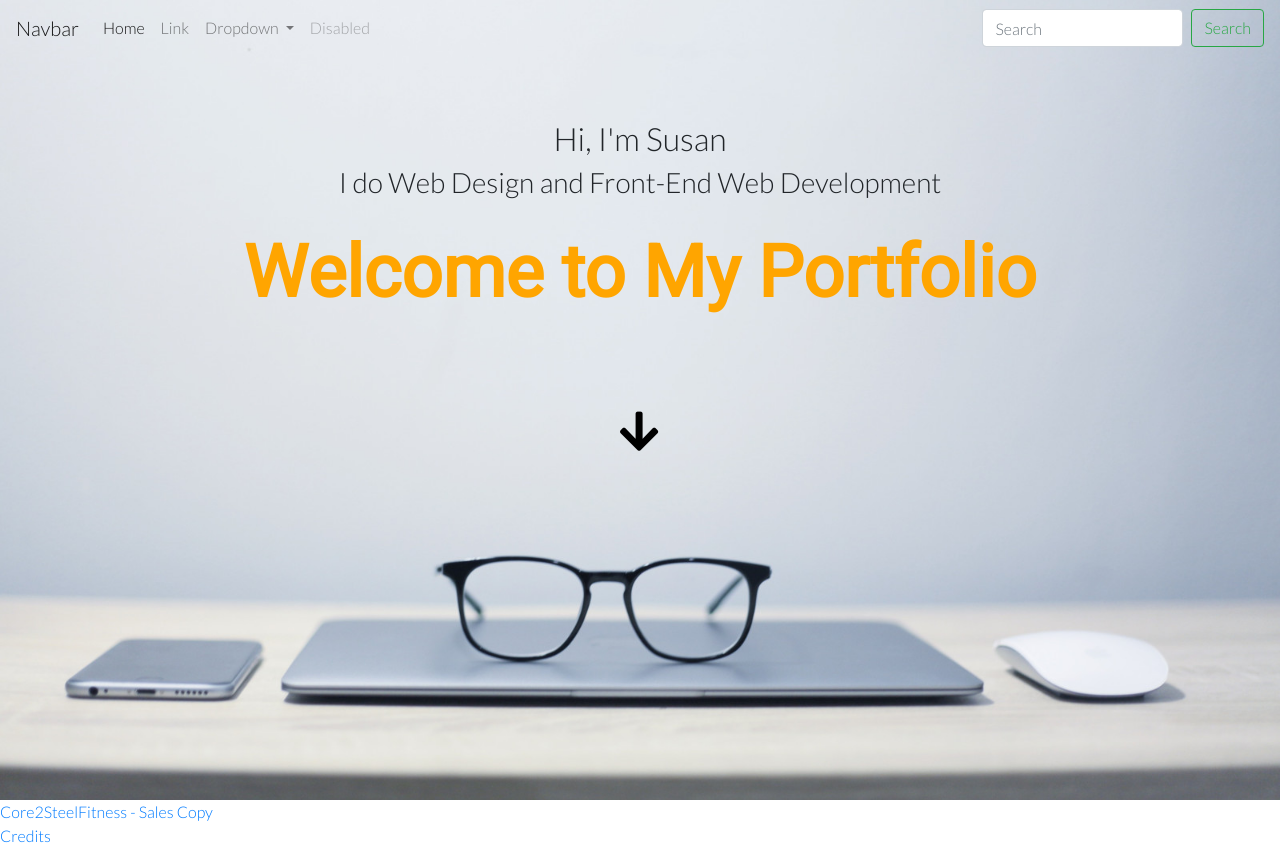
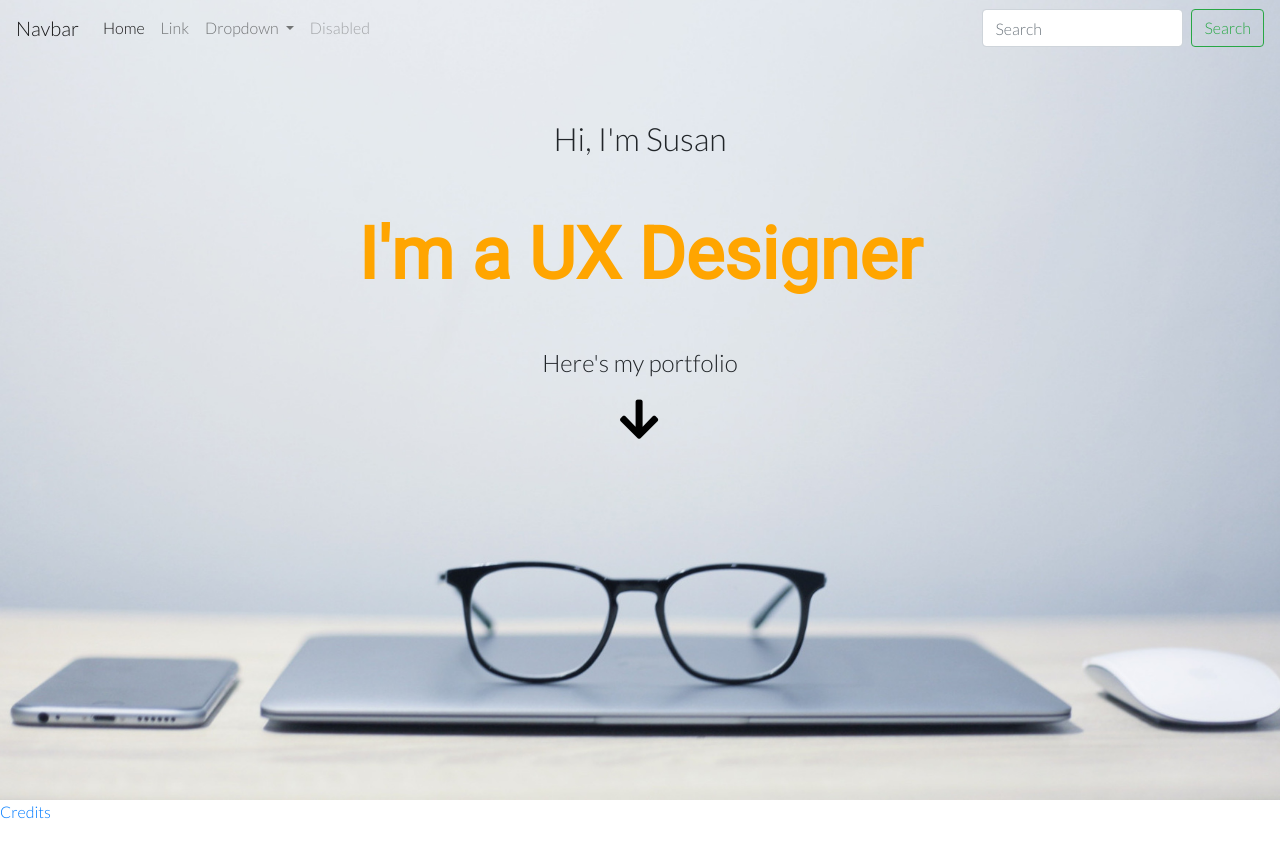
Before and after one commit to susanmaas/susanmaasportfolio, a plain HTML site: page index.html in a window 1280 px wide. After the commit the page ends 824 px from the top, so only its background shows below. Drawn offline with nearby package versions, Linux system fonts and the light colour scheme.

Commit message:
Changes to .gitignore, modified text, background photo, and content

```diff
--- a/index.html
+++ b/index.html
@@ -53,20 +53,18 @@
                         </div>
                       </nav>
             <h2 class="landingPageTopHeading">Hi, I'm Susan</h2>
-            <h3>I do Web Design and Front-End Web Development</h3>
-            <h1 class="landingPageMainHeading">Welcome to My Portfolio</h1>
+
+            <h1 class="landingPageMainHeading">I'm a UX Designer</h1>
+
+            <h3 class="landingPageLowerHeading">Here's my portfolio</h3>
             <!-- Add transition to make arrow icon fade in on page load -->
-            <a class="linkToWritingSamples" href="#"><i class="fas fa-arrow-down"></i></a>
+            <a class="linkToPortfolioItems" href="#"><i class="fas fa-arrow-down"></i></a>
         </div>
     </header>
     <main>
-        <div>
-            <div class="writingSampleContainer">
-                <a href="core2steelfitness.html">
-                    <div>Core2SteelFitness - Sales Copy</div>
-                </a>
-            </div>
-        </div>
+
+
+
     </main>
     <footer>
         <a href="credits.html">Credits</a>
--- a/styles.css
+++ b/styles.css
@@ -4,7 +4,7 @@ body {
 }
 
 .hero {
-    background-image: url("jesus-kiteque-224069-unsplash-resized.jpg");
+    background-image: url("jesus-kiteque-224069-unsplash-1920pxandcentered.jpg");
     background-size: cover;
     background-position: center;
     height: 100vh;
@@ -22,11 +22,15 @@ body {
     font-weight: bold;
     font-size: 4.5rem;
     color: orange;
-    margin-top: 2rem;
-    margin-bottom: 5rem;
+    margin-top: 3.5rem;
+    margin-bottom: 3rem;
 }
 
-.linkToWritingSamples {
+.landingPageLowerHeading {
+    font-size: 1.5rem;
+}
+
+.linkToPortfolioItems {
     text-decoration: none;
     border: none;
     color: black;
```
Also changed, not shown: core2steelfitness.html (deleted, +0 -33 lines), jesus-kiteque-224069-unsplash-1920pxandcentered.jpg (added), jesus-kiteque-224069-unsplash-resized.jpg (deleted), 1 other file.
